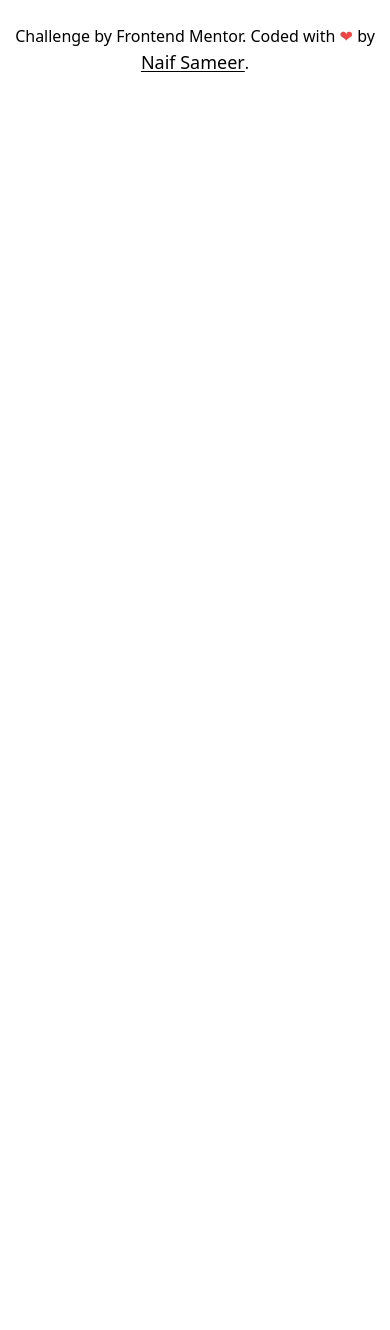
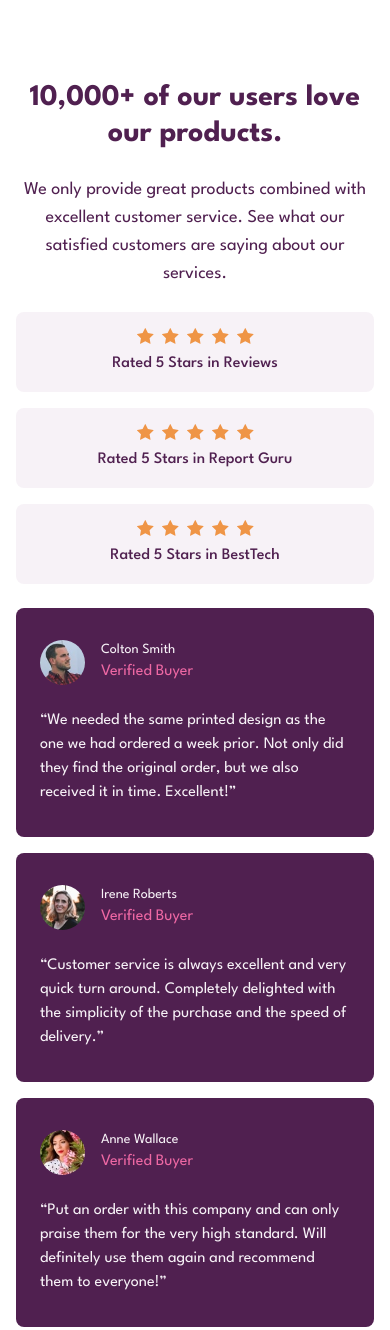
Before and after one commit to naif-projects/social-proof-section, a website built with Vite: page index.html in a window 390 px wide. Shown: the top 1330 px of the page. Before the commit the page ends 844 px from the top, so only its background shows below. Built offline with nearby package versions, Linux system fonts and the light colour scheme.

Commit message:
add: mobile style

```diff
--- a/index.html
+++ b/index.html
@@ -4,23 +4,162 @@
     <meta charset="UTF-8" />
     <link rel="icon" type="image/svg+xml" href="assets/favicon.svg" />
     <meta name="viewport" content="width=device-width, initial-scale=1.0" />
-    <meta name="description" content="challenge for front end mentor">
+    <meta name="description" content="challenge for front end mentor" />
 
     <!-- font  -->
     <link rel="preconnect" href="https://fonts.googleapis.com" />
     <link rel="preconnect" href="https://fonts.gstatic.com" crossorigin />
-    <link
-          rel="preload" as="style"
-      href="https://fonts.googleapis.com/css2?family=Outfit:wght@300;400;600&display=swap"
-      rel="stylesheet"
-    />
 
     <!-- page title -->
-    <title> </title>
+    <title>Social proof section</title>
   </head>
 
-  <body>
+  <body class="p-4 font-primary">
     <!-- footer -->
+
+    <main class="min-h-screen flex justify-center items-center mt-16">
+      <div>
+        <!-- title -->
+        <div>
+          <h1 class="font-bold text-primary-dark text-3xl text-center">
+            10,000+ of our users love our products.
+          </h1>
+        </div>
+
+        <!-- info -->
+        <div class="mt-6">
+          <p class="text-center text-lg text-primary-dark">
+            We only provide great products combined with excellent customer
+            service. See what our satisfied customers are saying about our
+            services.
+          </p>
+        </div>
+
+        <!-- reviews cards -->
+        <div class="mt-6 text-center space-y-4 text-primary-dark font-medium">
+          <!-- reive 1 -->
+          <div class="bg-primary-light p-4 rounded-lg">
+            <div class="flex justify-center gap-2">
+              <img src="assets/icon-star.svg" alt="icon-star" />
+              <img src="assets/icon-star.svg" alt="icon-star" />
+              <img src="assets/icon-star.svg" alt="icon-star" />
+              <img src="assets/icon-star.svg" alt="icon-star" />
+              <img src="assets/icon-star.svg" alt="icon-star" />
+            </div>
+
+            <p class="mt-2">Rated 5 Stars in Reviews</p>
+          </div>
+
+          <!-- reive 2 -->
+          <div class="bg-primary-light p-4 rounded-lg">
+            <div class="flex justify-center gap-2">
+              <img src="assets/icon-star.svg" alt="icon-star" />
+              <img src="assets/icon-star.svg" alt="icon-star" />
+              <img src="assets/icon-star.svg" alt="icon-star" />
+              <img src="assets/icon-star.svg" alt="icon-star" />
+              <img src="assets/icon-star.svg" alt="icon-star" />
+            </div>
+
+            <p class="mt-2">Rated 5 Stars in Report Guru</p>
+          </div>
+
+          <!-- reive 3 -->
+          <div class="bg-primary-light p-4 rounded-lg">
+            <div class="flex justify-center gap-2">
+              <img src="assets/icon-star.svg" alt="icon-star" />
+              <img src="assets/icon-star.svg" alt="icon-star" />
+              <img src="assets/icon-star.svg" alt="icon-star" />
+              <img src="assets/icon-star.svg" alt="icon-star" />
+              <img src="assets/icon-star.svg" alt="icon-star" />
+            </div>
+
+            <p class="mt-2">Rated 5 Stars in BestTech</p>
+          </div>
+        </div>
+
+        <!-- clients reviews -->
+        <div class="mt-6 space-y-4">
+          <!-- item 1 -->
+          <div class="bg-primary-dark text-primary-light py-8 px-6 rounded-lg">
+            <header class="flex gap-4">
+              <img
+                class="rounded-full"
+                src="assets/image-colton.jpg"
+                alt="user image"
+                width="45"
+                height="45"
+              />
+
+              <div class="flex flex-col">
+                <span class="text-sm"> Colton Smith </span>
+                <span class="text-secondary-base"> Verified Buyer </span>
+              </div>
+            </header>
+
+            <blockquote class="mt-6">
+              <q
+                >We needed the same printed design as the one we had ordered a
+                week prior. Not only did they find the original order, but we
+                also received it in time. Excellent!</q
+              >
+            </blockquote>
+          </div>
+
+          <!-- item 2 -->
+          <div class="bg-primary-dark text-primary-light py-8 px-6 rounded-lg">
+            <header class="flex gap-4">
+              <img
+                class="rounded-full"
+                src="assets/image-irene.jpg"
+                alt="user image"
+                width="45"
+                height="45"
+              />
+
+              <div class="flex flex-col">
+                <span class="text-sm"> Irene Roberts </span>
+                <span class="text-secondary-base"> Verified Buyer </span>
+              </div>
+            </header>
+
+            <blockquote class="mt-6">
+              <q
+                >Customer service is always excellent and very quick turn
+                around. Completely delighted with the simplicity of the purchase
+                and the speed of delivery.</q
+              >
+            </blockquote>
+          </div>
+
+          <!-- item 3 -->
+          <div class="bg-primary-dark text-primary-light py-8 px-6 rounded-lg">
+            <header class="flex gap-4">
+              <img
+                class="rounded-full"
+                src="assets/image-anne.jpg"
+                alt="user image"
+                width="45"
+                height="45"
+              />
+
+              <div class="flex flex-col">
+                <span class="text-sm"> Anne Wallace </span>
+                <span class="text-secondary-base"> Verified Buyer </span>
+              </div>
+            </header>
+
+            <blockquote class="mt-6">
+              <q
+                >Put an order with this company and can only praise them for the
+                very high standard. Will definitely use them again and recommend
+                them to everyone!</q
+              >
+            </blockquote>
+          </div>
+        </div>
+      </div>
+    </main>
+
     <footer class="py-6 text-center">
       Challenge by
       <a href="https://www.frontendmentor.io?ref=challenge" target="_blank"
@@ -36,5 +175,11 @@
 
     <!-- scripts -->
     <script type="module" src="/main.js"></script>
+
+    <!-- google font -->
+    <link
+      href="https://fonts.googleapis.com/css2?family=League+Spartan:wght@400;500;700&display=swap"
+      rel="stylesheet"
+    />
   </body>
 </html>
```
